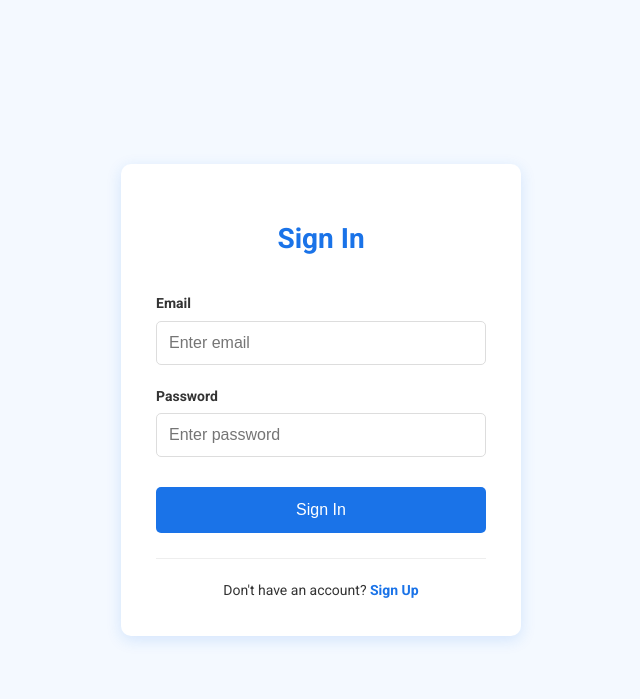
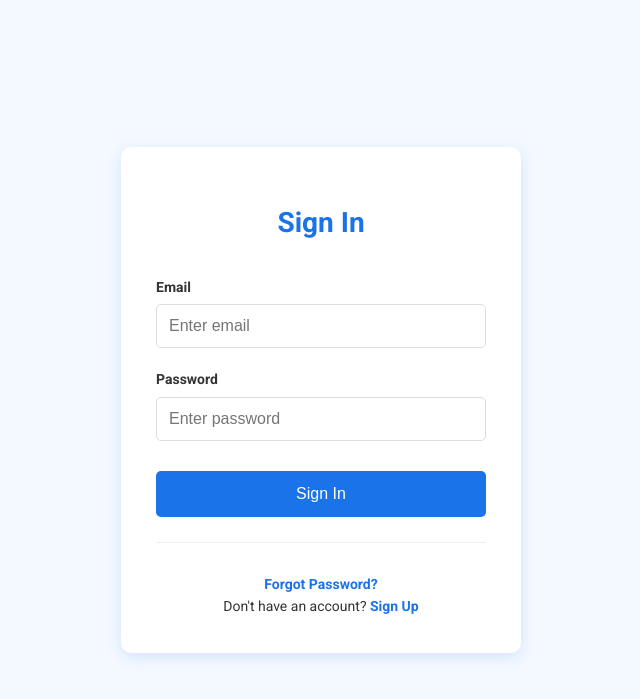
Before and after one commit to D24CE154/inventory_management_system, a Django app: page / in a window 1280 px wide. Shown: the top 699 px of the page, without its empty margins (319-959 px from the left). Run offline with Django 5.2, Linux system fonts and the light colour scheme.

Commit message:
Implemented forgot password and reset password functionality.

```diff
--- a/employees/forms.py
+++ b/employees/forms.py
@@ -97,3 +97,21 @@ class LoginForm(forms.Form):
         required=True
     )
     password = forms.CharField(widget=forms.PasswordInput(attrs={'placeholder': 'Enter password'}))
+
+class ForgotPassword(forms.Form):
+    email = forms.EmailField(
+        widget=forms.EmailInput(attrs={'placeholder': 'Enter email'}),
+        required = True
+    )
+
+class ResetPasswordForm(SignupForm):
+
+    class Meta:
+        model = Employee
+        fields = ["password", "confirm_password"]
+
+    def __init__(self, *args, **kwargs):
+        """Remove unnecessary fields from SignupForm."""
+        super().__init__(*args, **kwargs)
+        for field in ["email", "phone", "full_name", "address", "photo"]:
+            self.fields.pop(field, None)
--- a/employees/models.py
+++ b/employees/models.py
@@ -20,6 +20,7 @@ class Employee(models.Model):
     date_joined = models.DateTimeField(auto_now_add=True)
     last_login = models.DateTimeField(blank=True, null=True)
     is_active = models.BooleanField(default=False)
+    last_password_reset = models.DateTimeField(null=True, blank=True)
 
     def __str__(self):
         return f"{self.full_name} - {self.role}"
--- a/employees/static/login.css
+++ b/employees/static/login.css
@@ -198,3 +198,14 @@ body {
         font-size: 15px;
     }
 }
+.forgot-password-link {
+    color: var(--primary-color);
+    text-decoration: none;
+    font-weight: 600;
+    display: block;
+    margin-top: 10px;
+}
+
+.forgot-password-link:hover {
+    text-decoration: underline;
+}
--- a/employees/templates/login.html
+++ b/employees/templates/login.html
@@ -44,6 +44,7 @@
     </div>
 
     <div class="login-footer">
+        <p><a href="{% url 'forgot_password' %}" class="forgot-password-link">Forgot Password?</a></p>
         <p>Don't have an account? <a href="{% url 'signup' %}" class="signup-link">Sign Up</a></p>
     </div>
 
--- a/employees/urls.py
+++ b/employees/urls.py
@@ -1,5 +1,8 @@
 from django.urls import path, include
-from .views import signup_view, login_view, logout_view,redirect_based_on_role, adminDashboard, resend_otp,verify_otp
+
+from .forms import ForgotPassword
+from .views import (signup_view, login_view, logout_view,redirect_based_on_role, adminDashboard,
+                    resend_otp,verify_otp, forgot_password_view, reset_password_view)
 
 urlpatterns = [
     path("signup/", signup_view, name="signup"),
@@ -10,4 +13,7 @@ urlpatterns = [
     path('resend-otp/', resend_otp, name='resend_otp'),
     path('adminDashboard/', adminDashboard, name="adminDashboard"),
     path("redirect-based-on-role/", redirect_based_on_role, name="redirect_based_on_role"),
+    path("forgot-password/", forgot_password_view, name="forgot_password"),
+    path("reset-password/<uidb64>/<token>/", reset_password_view, name="reset_password"),
+
 ]
--- a/employees/views.py
+++ b/employees/views.py
@@ -1,16 +1,22 @@
 import time
 import random
 from django.contrib.auth import login,logout
-from django.utils.timezone import now
+from django.contrib.auth.decorators import login_required
+from django.contrib.auth.hashers import make_password
+from django.urls import reverse
+from django.utils.timezone import now,timedelta
 from django.core.files.storage import default_storage
 from django.shortcuts import render, redirect
 from django.contrib import messages
 from django.core.mail import send_mail
 from django.conf import settings
 from .models import Employee
-from .forms import SignupForm, LoginForm
+from .forms import SignupForm, LoginForm, ForgotPassword,ResetPasswordForm
 from django.contrib.auth.models import User
 from django.core.files import File
+from django.utils.http import urlsafe_base64_encode, urlsafe_base64_decode
+from django.utils.encoding import force_bytes, force_str
+from django.contrib.auth.tokens import default_token_generator
 
 OTP_EXPIRY_SECONDS = 300  # 5 minutes expiry
 OTP_RESEND_LIMIT = 3
@@ -30,7 +36,6 @@ def send_otp_email(email, otp):
     except Exception as e:
         print(f"Email sending failed: {e}")
         return False
-
 
 def verify_otp(request):
     if request.method == "POST" and "otp" in request.POST:
@@ -128,7 +133,6 @@ def signup_view(request):
 
     return render(request, "signup.html", {"form": SignupForm()})
 
-
 def resend_otp(request):
     if not request.session.get("signup_data"):
         messages.error(request, "Session expired. Please sign up again.")
@@ -160,7 +164,6 @@ def resend_otp(request):
 
     return render(request, 'signup.html', {"otp_sent": True, "otp_resend_attempts": resend_attempts + 1})
 
-# Login View (Using Email as Login ID)
 def login_view(request):
     login_form = LoginForm(request.POST or None)  # Ensure form is always available
 
@@ -199,6 +202,7 @@ def login_view(request):
     return render(request, "login.html", {"login_form": login_form})
 
 # Logout View
+@login_required(login_url="login")
 def logout_view(request):
     logout(request)
     request.session.flush()
@@ -209,7 +213,82 @@ def logout_view(request):
 
     return response
 
+def forgot_password_view(request):
+    if request.method == 'POST':
+        forgot_password_form = ForgotPassword(request.POST)
+        if forgot_password_form.is_valid():
+            email = forgot_password_form.cleaned_data['email']
+
+            try:
+                user = User.objects.get(email=email)
+                employee = Employee.objects.get(user=user)  # Get Employee profile
+
+                # Check if a reset request was made within the last hour
+                if employee.last_password_reset and (now() - employee.last_password_reset) < timedelta(hours=1):
+                    print("\n✅ DEBUG: Resending the same password reset link.")  # 🔥 Debugging
+                    uid = urlsafe_base64_encode(force_bytes(user.pk))
+                    token = default_token_generator.make_token(user)
+                    reset_link = request.build_absolute_uri(reverse("reset_password", args=[uid, token]))
+
+                else:
+                    print("\n✅ DEBUG: Generating a new password reset link.")  # 🔥 Debugging
+                    # Generate new reset link
+                    uid = urlsafe_base64_encode(force_bytes(user.pk))
+                    token = default_token_generator.make_token(user)
+                    reset_link = request.build_absolute_uri(reverse("reset_password", args=[uid, token]))
+
+                    # Update last password reset timestamp
+                    employee.last_password_reset = now()
+                    employee.save()
+
+                # Send reset email
+                send_mail(
+                    "Password Reset Request",
+                    f"Click the link to reset your password: {reset_link}",
+                    settings.EMAIL_HOST_USER,
+                    [email],
+                    fail_silently=False,
+                )
+
+                messages.success(request, "Password reset email sent!")
+                return redirect("login")
+
+            except User.DoesNotExist:
+                messages.error(request, "No account found with this email.")
+                return redirect("forgot_password")
+
+    else:
+        forgot_password_form = ForgotPassword()
+
+    return render(request, 'forgot_password.html', {'form': forgot_password_form})
+
+def reset_password_view(request, uidb64, token):
+    try:
+        uid = force_str(urlsafe_base64_decode(uidb64))
+        user = User.objects.get(pk=uid)
+
+        if not default_token_generator.check_token(user, token):
+            messages.error(request, "Invalid or expired reset link.")
+            return redirect("forgot_password")
+
+    except (User.DoesNotExist, ValueError, TypeError):
+        messages.error(request, "Invalid reset request.")
+        return redirect("forgot_password")
+
+    if request.method == "POST":
+        form = ResetPasswordForm(request.POST)
+        if form.is_valid():
+            user.set_password(form.cleaned_data["password"])  # ✅ Secure password hashing
+            user.save()
+            messages.success(request, "Password reset successful! Please log in.")
+            return redirect("login")
+    else:
+        form = ResetPasswordForm()
+
+    return render(request, "reset-password.html", {"form": form})
 # Redirect Based on Role
+
+@login_required(login_url="login")
 def redirect_based_on_role(employee):
 
     if employee.role == "Admin":
--- a/inventory_management_system/settings.py
+++ b/inventory_management_system/settings.py
@@ -65,11 +65,17 @@ LOGIN_URL = '/employees/login/'
 LOGIN_REDIRECT_URL = "/employees/redirect-based-on-role/"
 LOGOUT_REDIRECT_URL = '/employees/login/'
 
+PASSWORD_RESET_TIMEOUT = 3600
+
+SESSION_EXPIRE_AT_BROWSER_CLOSE = True
+SESSION_COOKIE_AGE = 1800
+SESSION_SAVE_EVERY_REQUEST = True
 
 ROOT_URLCONF = 'inventory_management_system.urls'
 PROFILE_PICS_URL = '/profile_pics/'
 PROFILE_PICS_ROOT = os.path.join(BASE_DIR, 'profile_pics')
 STATIC_URL = '/static/'
+
 STATICFILES_DIRS = [
     os.path.join(BASE_DIR, 'employees', 'static'),
     os.path.join(BASE_DIR, 'static')
```
Also changed, not shown: employees/templates/forgot_password.html (added, +36 -0 lines), employees/templates/reset-password.html (added, +30 -0 lines), pos/views.py (+5 -9 lines).
